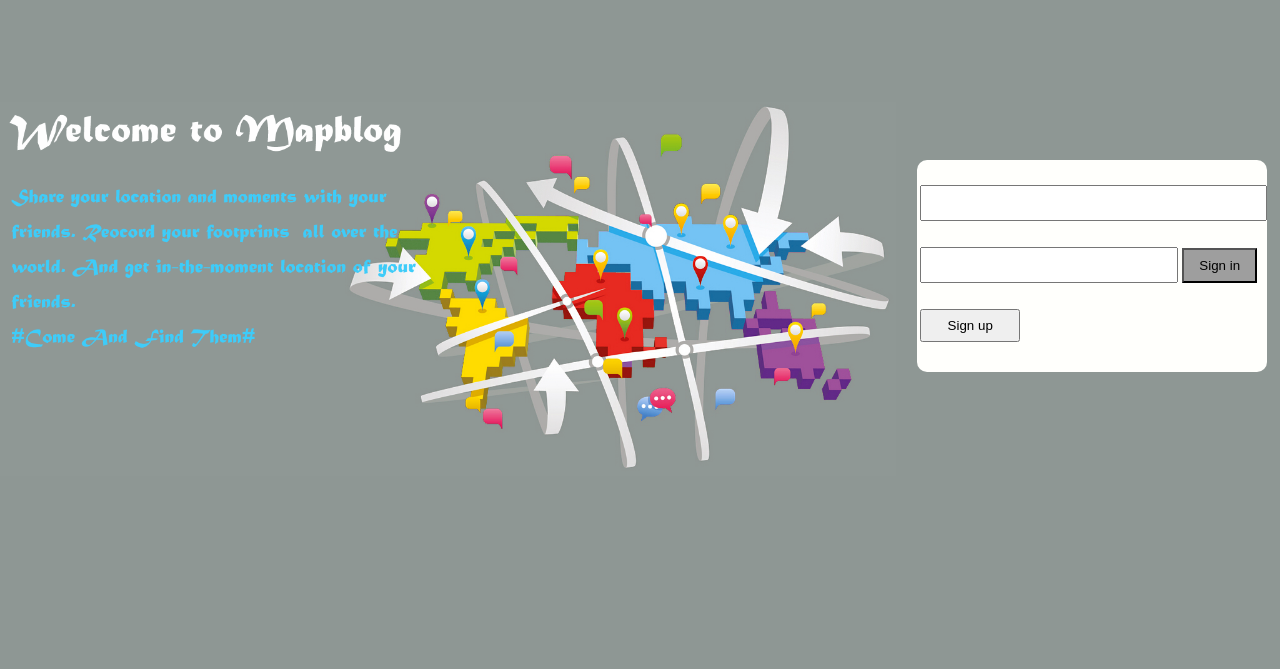
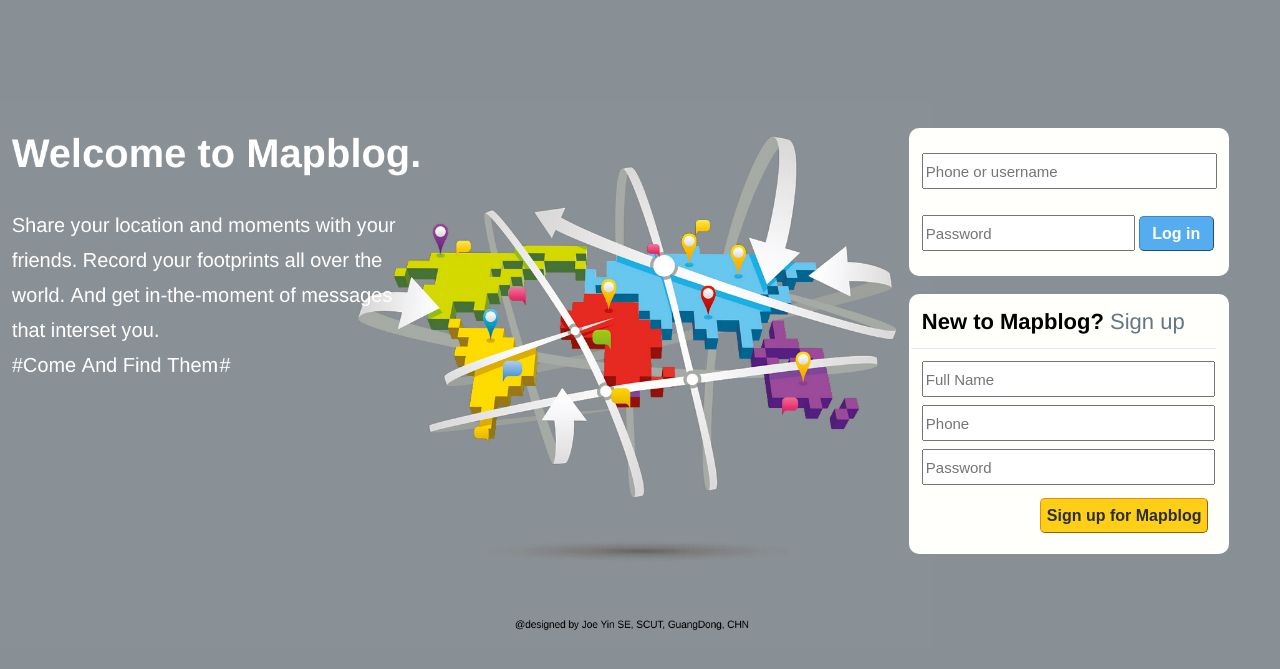
Before and after one commit to Joeeeee/mapblog, a Django app: a page that uses final/blog/templates/RealMapBlog/login.html in a window 1280 px wide. Shown: the top 669 px of the page. Run offline with Django 3.2, Linux system fonts and the light colour scheme; parts of the project's set-up code (start-up, migrations or seed data) failed here and were passed over; grey boxes are pictures that could not be loaded.

Commit message:
Joe commit a lot

```diff
--- a/final/blog/templates/RealMapBlog/login.html
+++ b/final/blog/templates/RealMapBlog/login.html
@@ -3,61 +3,98 @@
 	<head>
 		<meta http-equiv="Content-Type" content="text/html; charset=utf-8" />
 
-		<title>Sign in for mapblog</title>
+		<title>Welcome to Mapblog</title>
 
 		{% load staticfiles %}
+		<link rel="shortcut icon"type="image/x-icon" href="{% static 'img/logo.ico' %}"media="screen" />
 		<style type="text/css">
 
 			body{margin:0px;}
 
 			.bg {
 				/*background-image: url(images/login.png);*/
-				width: 70%;
+				width: 73%;
 				margin-top: 8%;
 				z-index: 0;
 			}
 
 			div#content {position: absolute;
 						background-color:#FFFFFC;
-						height:212px;
-						width:350px;
-						right:1%;
-						top:20%;
-						border-width:2px;
+						height:350px%;
+						width:25%;
+						/*right:200px;
+						top:200px; */
+						top: 16%;
+						right: 4%;
 						border-radius: 10px;
+						z-index: 0;
 						}
-			.button {
-				background-image: url(img/signin.png);
-			}
+
 		</style>
 
 	</head>
 
-	<body style="background-color: #8E9794;">
-		<img class="bg" src="{% static 'img/logingrey.png' %}" />
+	<body style="background-color: #899095;">
+		<img class="bg" src="{% static 'img/logingrey3.png' %}" />
 		<div id="content">
 			<form action="/blog/sign_in" method="post" enctype="multipart/form-data" name="login">
 				{%csrf_token%}
-				<table width="353">
+				<table style="background-color: CEF0FB;">
 					<tr>
 						<td width="224">&nbsp;</td>
 					</tr>
 					<tr>
 						<td height="30">
-							<input name="username" type="text" style="width:339px; height:30px;" />
+							<input name="username" placeholder="Phone or username" type="text" style="width:287px; height:30px; margin-left: 10px; font-size: 15px;" />
 						</td>
 					</tr>
 					<tr>
 						<td height="80">
-							<input name="password" type="password" style="width:250px; height:30px;" />
-							<input type="submit" class="button" value="Sign in" style="width: 75px; height: 35px;" />
+							<input name="password" type="password" placeholder="Password" style="width:205px; height:30px; margin-left: 10px; font-size: 15px;" />
+							<input type="submit" value="Log in" style="width: 75px; height: 35px; border-radius: 5px;background-color: #55acee;border-color: #3b88c3;border-width: 1px;color: #ffffff;font-size: 16px;font-weight:bold;" />
 						</td>
 					</tr>
-					<tr>
+					<!--<tr>
 						<td height="30">
 							<a href="#">
 								<input type="button" value="Sign up" style="width: 100px; height: 33px;">
 							</a>
+						</td>
+					</tr>-->
+				</table>
+
+			</form>
+
+		</div>
+
+		<div id="content" style="margin-top: 13%; height: 260px;">
+			<form action="/blog/sign_in" method="post" enctype="multipart/form-data" name="login">
+				{%csrf_token%}
+				<table style="background-color: CEF0FB;">
+					<tr style="height: 53px;">
+						<td style="border-bottom: 1px solid #e1e8ed;"><span style="margin-left: 10px; font-size: 22px; font-weight: bold; font-family: helvetica;">New to Mapblog? </span><span style="font-size: 22px; font-weight: 300; font-family: helvetica; color: #66757f;">Sign up</span></td>
+					</tr>
+					<tr>
+						<td style="padding-top: 10px;">
+							<input name="username" placeholder="Full Name" type="text" style="width:285px; height:30px; margin-left: 10px; font-size: 15px;" />
+						</td>
+					</tr>
+
+					<tr>
+						<td style="padding-top: 5px;">
+							<input name="password" type="text" placeholder="Phone" style="width:285px; height:30px; margin-left: 10px; font-size: 15px;" />
+						</td>
+					</tr>
+
+					<tr>
+						<td style="padding-top: 5px;">
+							<input name="password" type="password" placeholder="Password" style="width:285px; height:30px; margin-left: 10px; font-size: 15px;" />
+							<!--<input type="submit" value="Log in" style="width: 75px; height: 35px; border-radius: 5px;background-color: #55acee;border-color: #3b88c3;border-width: 1px;color: #ffffff;font-size: 16px;font-weight:bold;" />-->
+						</td>
+					</tr>
+					<tr>
+						<td style="padding-top: 10px; right: 20px;">
+							<input type="submit" value="Sign up for Mapblog" style="position: relative; left: 128px; width: auto; height: 35px; border-radius: 5px;background-color: #FFCF18; border-color: #ec8b11;border-width: 1px; color: #292f33;font-size: 16px;font-weight:bold;" />
 						</td>
 					</tr>
 				</table>
@@ -65,6 +102,8 @@
 			</form>
 
 		</div>
+
+
 	</body>
 
 </html>
--- a/final/blog/urls.py
+++ b/final/blog/urls.py
@@ -9,6 +9,9 @@ from blog import views
 urlpatterns = patterns("",
     # test for connect
     url(r'^hello$', views.helloworld, name='helloworld'),
+
+    # test for main page
+    url(r'^main$', views.main, name='main'),
 
     # user register
     # POST
--- a/final/blog/views.py
+++ b/final/blog/views.py
@@ -31,6 +31,10 @@ Create your views here.
 @csrf_exempt
 def helloworld(request):
     return render(request, "RealMapBlog/login.html")
+
+@csrf_exempt
+def main(request):
+    return render(request, "RealMapBlog/index.html")
 
 
 #user register
```
Also changed, not shown: final/blog/static/css/map.css (+23 -3 lines), final/blog/templates/RealMapBlog/index.html (+7 -2 lines), final/blog/static/img/logingrey3.png (added), final/blog/static/img/logo.ico (added), 1 other file.
